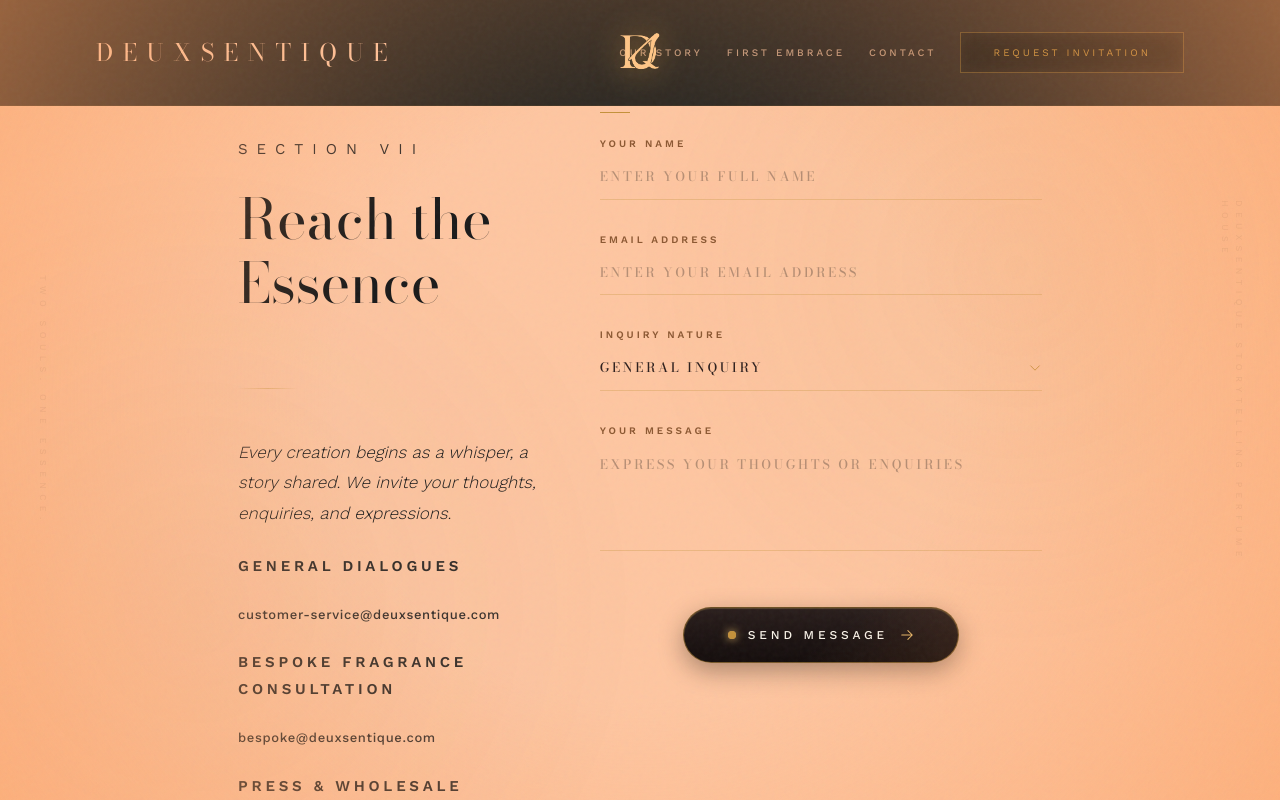
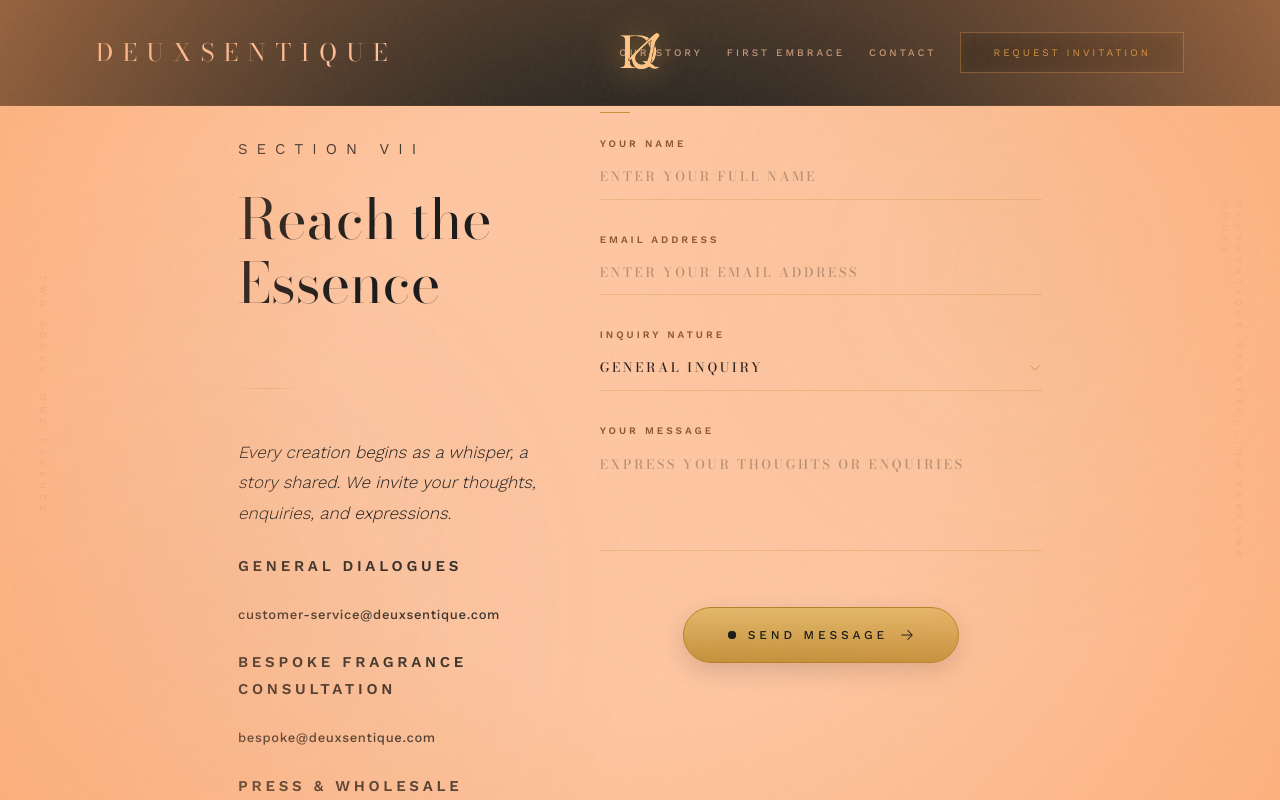
Before and after one commit to ajnasaboobacker/deuxsentique, a Next.js app: page /contact in a window 1280 px wide. Built offline with nearby package versions, Linux system fonts and the light colour scheme.

Commit message:
style: swap luxury button normal and hover styles

```diff
--- a/src/components/ui/luxury-animated-button.tsx
+++ b/src/components/ui/luxury-animated-button.tsx
@@ -41,10 +41,14 @@
         onMouseDown={() => setIsPressed(true)}
         onMouseUp={() => setIsPressed(false)}
         className={`relative overflow-hidden cursor-pointer rounded-full px-9 py-4 sm:px-11 sm:py-4.5
-                   bg-gradient-to-b from-[#2A1E1C] via-[#1D1413] to-[#140D0C]
-                   border border-[#C4913A]/50 hover:border-[#E5B869]
-                   shadow-[0_8px_25px_rgba(20,13,12,0.35),inset_0_1px_1px_rgba(229,184,105,0.25)]
-                   hover:shadow-[0_12px_32px_rgba(196,145,58,0.25),inset_0_1px_2px_rgba(255,223,150,0.4)]
+                   ${
+                     isHovered
+                       ? "bg-gradient-to-b from-[#2A1E1C] via-[#1D1413] to-[#140D0C] border-[#C4913A] text-primary"
+                       : "bg-gradient-to-b from-[#E5B869] to-[#C4913A] border-[#B58028] text-[#1A1916]"
+                   }
+                   border
+                   shadow-[0_8px_25px_rgba(20,13,12,0.15)]
+                   hover:shadow-[0_12px_32px_rgba(196,145,58,0.25)]
                    transition-all duration-500 ease-out select-none
                    ${isPressed ? "scale-[0.98]" : isHovered ? "scale-[1.02]" : "scale-100"}`}
       >
@@ -62,25 +66,29 @@
 
         {/* Content Container */}
         <span className="relative z-10 flex items-center justify-center gap-3">
-          {/* Subtle Golden Dot / Wax Accent */}
+          {/* Subtle Decorative Dot / Wax Accent */}
           <span className="relative flex h-2 w-2">
             <span
-              className={`absolute inline-flex h-full w-full rounded-full bg-[#E5B869] opacity-75 transition-transform duration-500 ${
-                isHovered ? "animate-ping" : ""
+              className={`absolute inline-flex h-full w-full rounded-full opacity-75 transition-all duration-500 ${
+                isHovered ? "bg-[#E5B869] animate-ping" : "bg-[#1A1916]"
               }`}
             />
-            <span className="relative inline-flex rounded-full h-2 w-2 bg-[#C4913A] shadow-[0_0_8px_#E5B869]" />
+            <span className={`relative inline-flex rounded-full h-2 w-2 shadow-[0_0_8px_rgba(196,145,58,0.3)] transition-all duration-500 ${
+              isHovered ? "bg-[#C4913A]" : "bg-[#1A1916]"
+            }`} />
           </span>
 
           {/* Button Label Text */}
-          <span className="font-body text-[11px] sm:text-[12px] uppercase tracking-[0.32em] font-medium text-[#FAF4EA] group-hover:text-[#FFFFFF] transition-colors duration-300">
+          <span className={`font-body text-[11px] sm:text-[12px] uppercase tracking-[0.32em] font-medium transition-colors duration-300 ${
+            isHovered ? "text-[#FAF4EA]" : "text-[#1A1916]"
+          }`}>
             {label}
           </span>
 
-          {/* Subtle Decorative Golden Arrow / Line */}
+          {/* Subtle Decorative Arrow / Line */}
           <svg
-            className={`w-3.5 h-3.5 text-[#E5B869] transition-transform duration-500 ${
-              isHovered ? "translate-x-1" : "translate-x-0"
+            className={`w-3.5 h-3.5 transition-all duration-500 ${
+              isHovered ? "text-[#E5B869] translate-x-1" : "text-[#1A1916] translate-x-0"
             }`}
             fill="none"
             viewBox="0 0 24 24"
```
